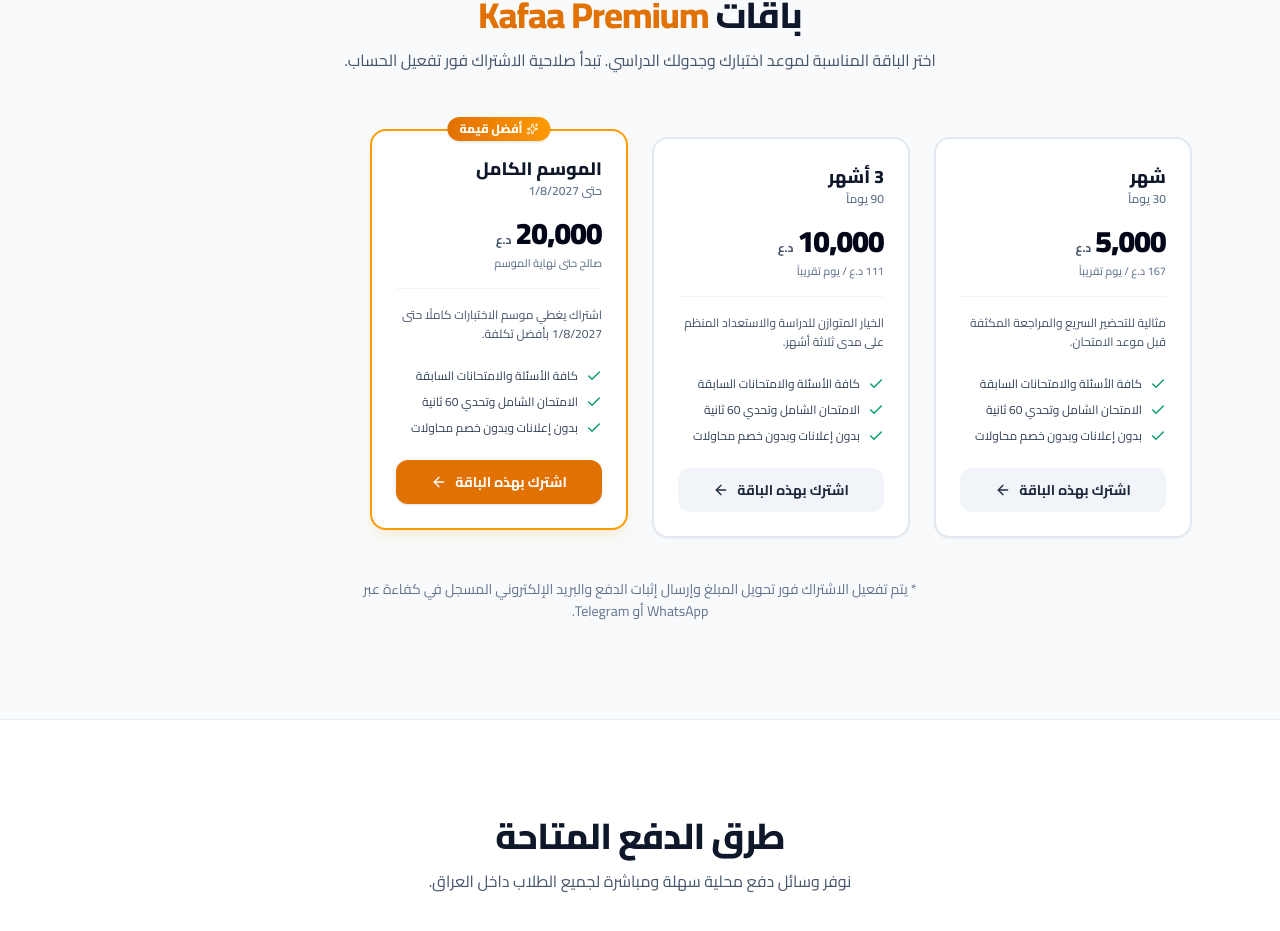
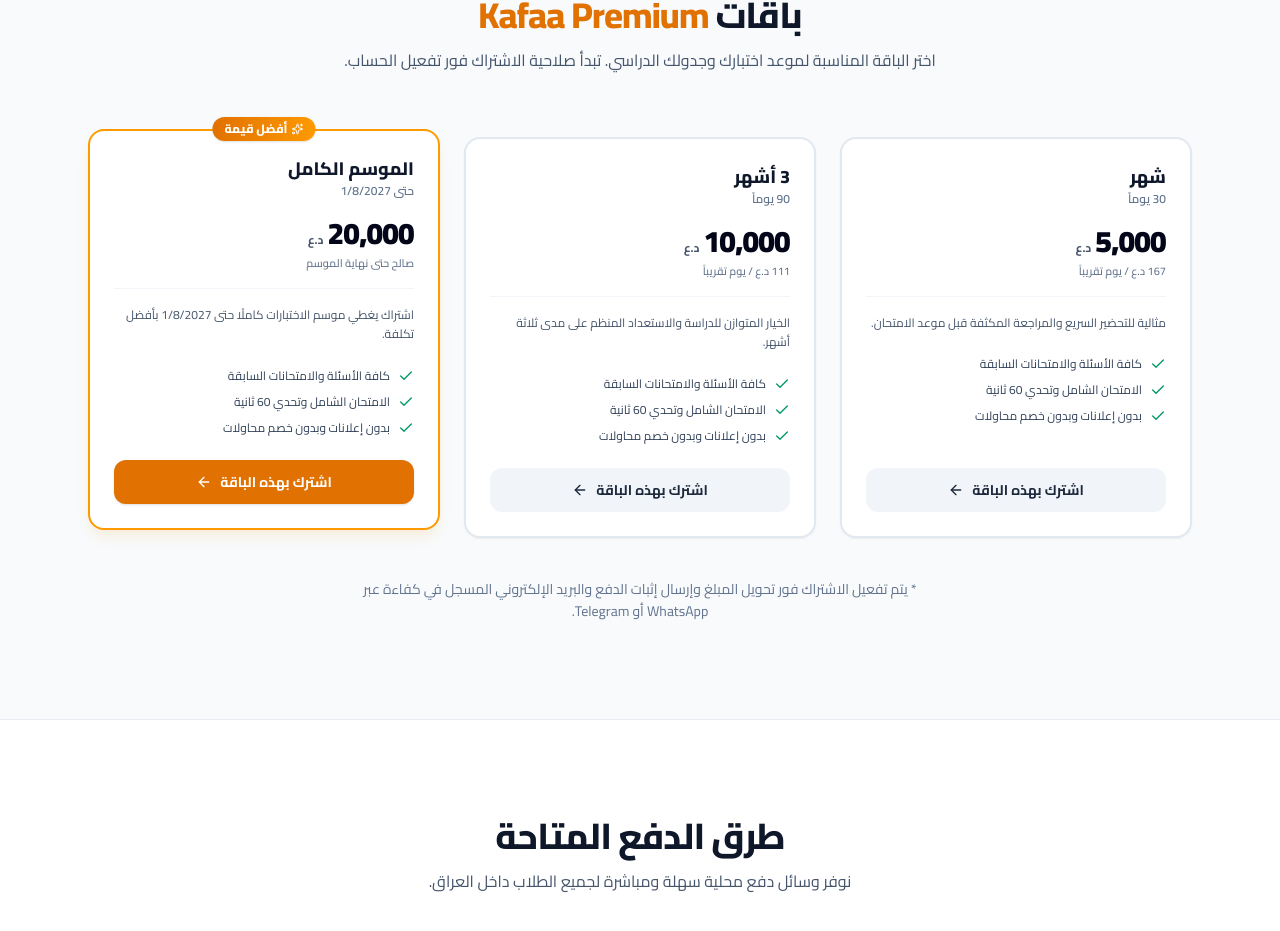
Before and after one commit to husseinalmzuory/kafaa-premium, a React (Vite) app: page / in a window 1280 px wide. Shown: the part 1591-2522 px from the top of the page. Built offline with nearby package versions, Linux system fonts and the light colour scheme.

Commit message:
Adjust pricing grid for three plans

```diff
--- a/src/components/Pricing.tsx
+++ b/src/components/Pricing.tsx
@@ -34,7 +34,7 @@
         </div>
 
         {/* Pricing Cards Grid */}
-        <div className="grid grid-cols-1 md:grid-cols-2 lg:grid-cols-4 gap-6 items-stretch">
+        <div className="grid grid-cols-1 md:grid-cols-2 lg:grid-cols-3 gap-6 items-stretch">
           {PLANS.map((plan) => {
             const isSelected = selectedPlan?.id === plan.id;
             const isBestValue = plan.isPopular;
```
